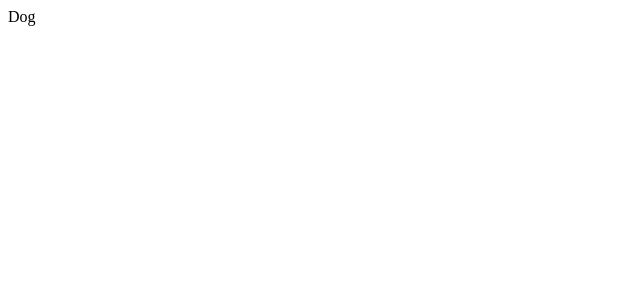
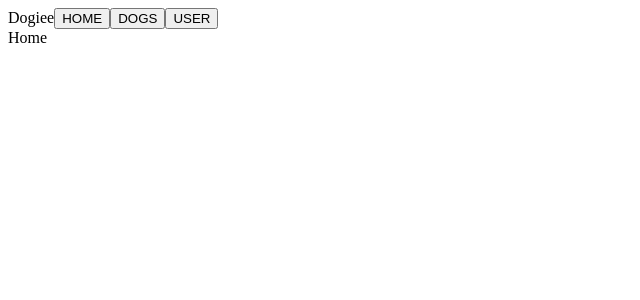
Before and after one commit to soumitha18/Masai_sprint_6, a React (Create React App) app in the folder sprint-6/: page / in a window 1280 px wide. Shown: the top 300 px of the page, without its empty margins (0-640 px from the left). Built offline with nearby package versions, Linux system fonts and the light colour scheme.

Commit message:
Home Page

```diff
--- a/sprint-6/src/DogInfo/Main.jsx
+++ b/sprint-6/src/DogInfo/Main.jsx
@@ -8,20 +8,45 @@ export default class Main extends React.Component {
         super(props)
 
         this.state = {
-            home: false,
-            dog: true,
+            home: true,
+            dog: false,
             account: false
         }
     }
 
+    handleHome = () =>{
+        this.setState({
+            home : true,
+            dog : false,
+            account : false
+        })
+    }
 
+    handleDogs = () =>{
+        this.setState({
+            home : false,
+            dog : true,
+            account : false
+        })
+    }
+
+    handleUser = () =>{
+        this.setState({
+            home : false,
+            dog : false,
+            account : true
+        })
+    }
 
     render() {
         const { home, dog} = this.state
         return (
             <>
                 <div>
-
+                    <span>Dogiee</span>
+                    <button onClick={this.handleHome}>HOME</button>
+                    <button onClick={this.handleDogs}>DOGS</button>
+                    <button onClick={this.handleUser}>USER</button>
                 </div>
                 {
                     home
```
Also changed, not shown: sprint-6/src/DogInfo/Style/style.module.css (added).
